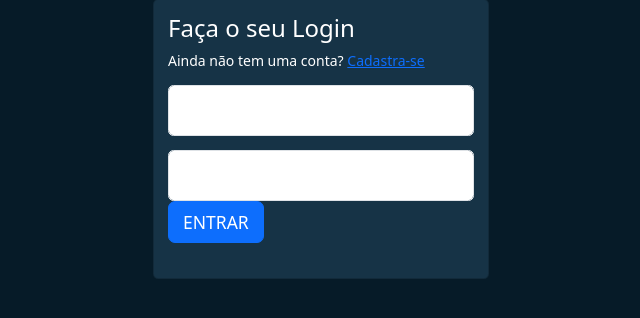
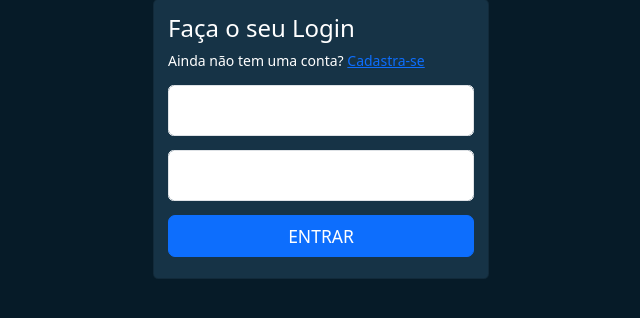
Before and after one commit to felixsakuayela/yourbills, a Django app: page /accounts/login/ in a window 1280 px wide. Shown: the part 261-579 px from the top of the page, without its empty margins (319-959 px from the left). Run offline with Django 4.2, Linux system fonts and the light colour scheme.

Commit message:
estilização da pag de login

```diff
--- a/templates/account/sign_in.html
+++ b/templates/account/sign_in.html
@@ -19,7 +19,7 @@
                   <h5 class="card-title title-format">Faça o seu Login</h5>
                   <p>Ainda não tem uma conta? <a href="#">Cadastra-se</a></p>
 
-                  <form method="post">
+                  <form method="post" class="d-grid">
                       {% csrf_token %}
 
                       <div  class="form-floating mb-3">
@@ -27,14 +27,12 @@
                           <label for="username" for="floatingInput">Usuário</label>
                       </div>
 
-                      <div class="form-floating">
+                      <div class="form-floating mb-3">
                           <input type="password" name="password" class="form-control" id="floatingPassword" placeholder="Password">
                           <label for="password" >Palavra-passe</label>
                       </div>
 
-                      <div>
-                          <button type="submit" class="btn btn-primary btn-lg">ENTRAR</button>
-                      </div>
+                      <button type="submit" class="btn btn-primary btn-lg">ENTRAR</button>
 
                     </form>
 
```
Also changed, not shown: static/css/styles.css (line endings or trailing spaces).
